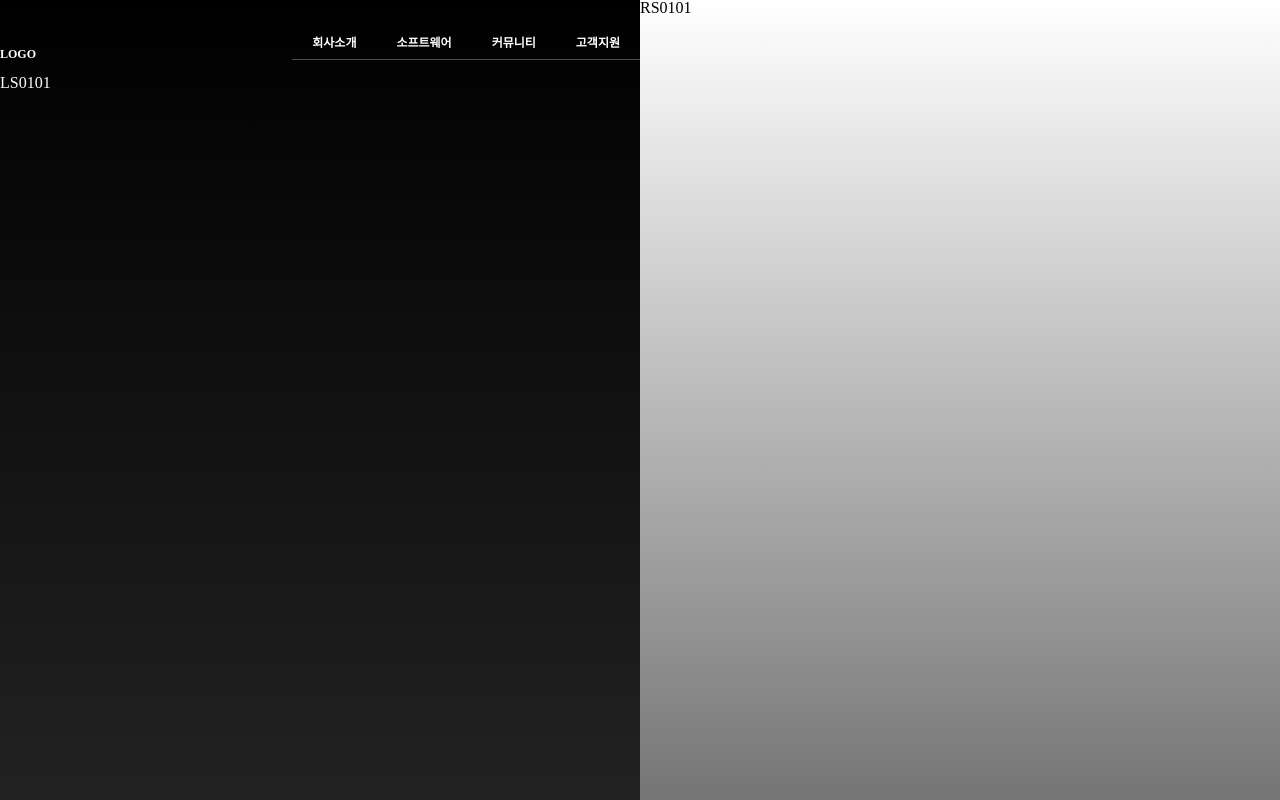
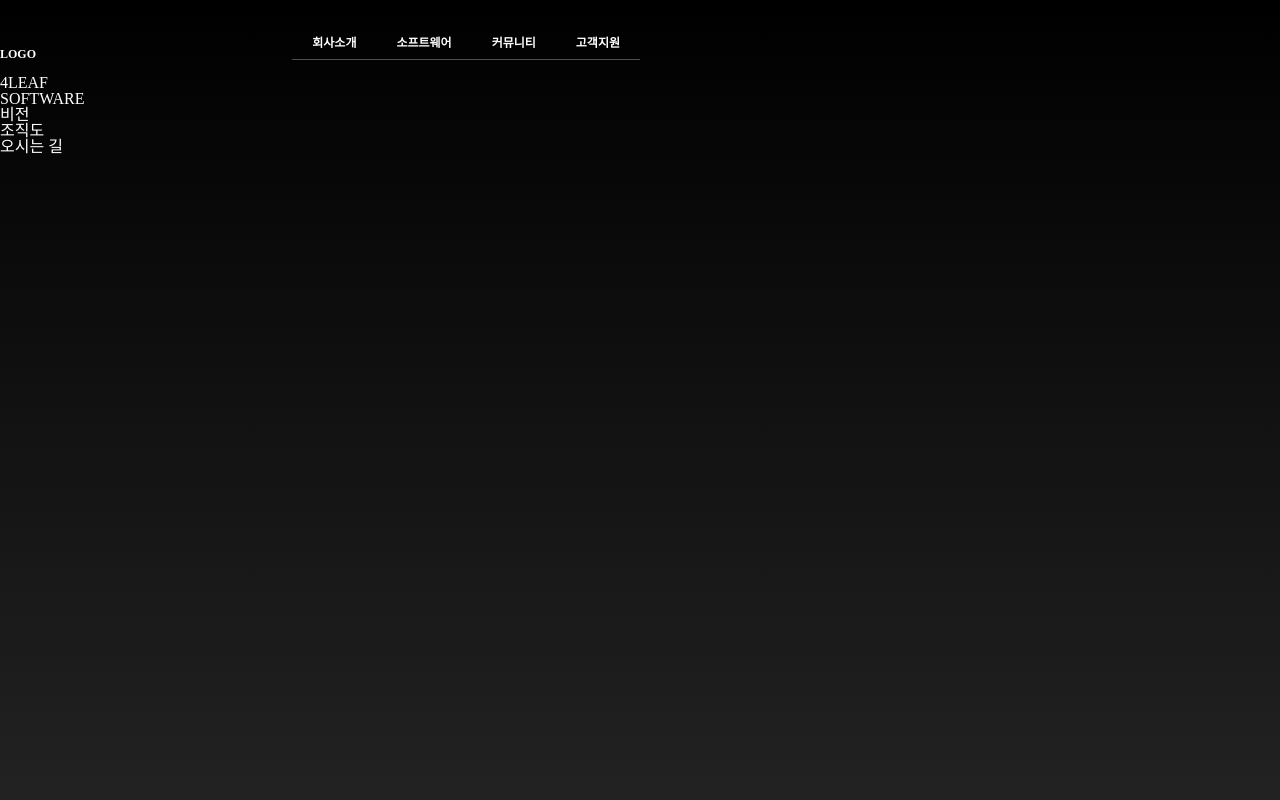
Before and after one commit to riosee2415/homepage-4leaf, a React app: page /intro in a window 1280 px wide. Built offline with nearby package versions, Linux system fonts and the light colour scheme.

Commit message:
LS0101 RS0101

```diff
--- a/package.json
+++ b/package.json
@@ -4,8 +4,8 @@
   "main": "index.js",
   "license": "MIT",
   "scripts": {
-    "start": "NODE_ENV=development webpack-dev-server",
-    "build": "NODE_ENV=production webpack -p"
+    "start": "set NODE_ENV=development&&webpack-dev-server",
+    "build": "set NODE_ENV=production&&webpack -p"
   },
   "dependencies": {
     "css-loader": "^3.5.2",
--- a/src/components/screens/SC01/LS0101.js
+++ b/src/components/screens/SC01/LS0101.js
@@ -3,8 +3,15 @@ import React from "react";
 class LS0101 extends React.Component {
   render() {
     return (
-      <div>
-        <div>LS0101</div>
+      <div className="LS0101__screen">
+        <div>
+          4LEAF
+          <br />
+          SOFTWARE
+        </div>
+        <div>비전</div>
+        <div>조직도</div>
+        <div>오시는 길</div>
       </div>
     );
   }
--- a/src/components/screens/SC01/RS0101.js
+++ b/src/components/screens/SC01/RS0101.js
@@ -3,7 +3,7 @@ import React from "react";
 class RS0101 extends React.Component {
   render() {
     return (
-      <div className="rs__sub">
+      <div className="RS0101__screen">
         <div>RS0101</div>
       </div>
     );
--- a/src/style/styles.css
+++ b/src/style/styles.css
@@ -2,6 +2,8 @@
 @import "./reset.css";
 @import "./menuBar.css";
 @import "./menu.css";
+@import "./LS0101.css";
+@import "./RS0101.css";
 @import "./LS0401.css";
 
 body {
```
Also changed, not shown: src/style/LS0101.css (added), src/style/RS0101.css (added).
